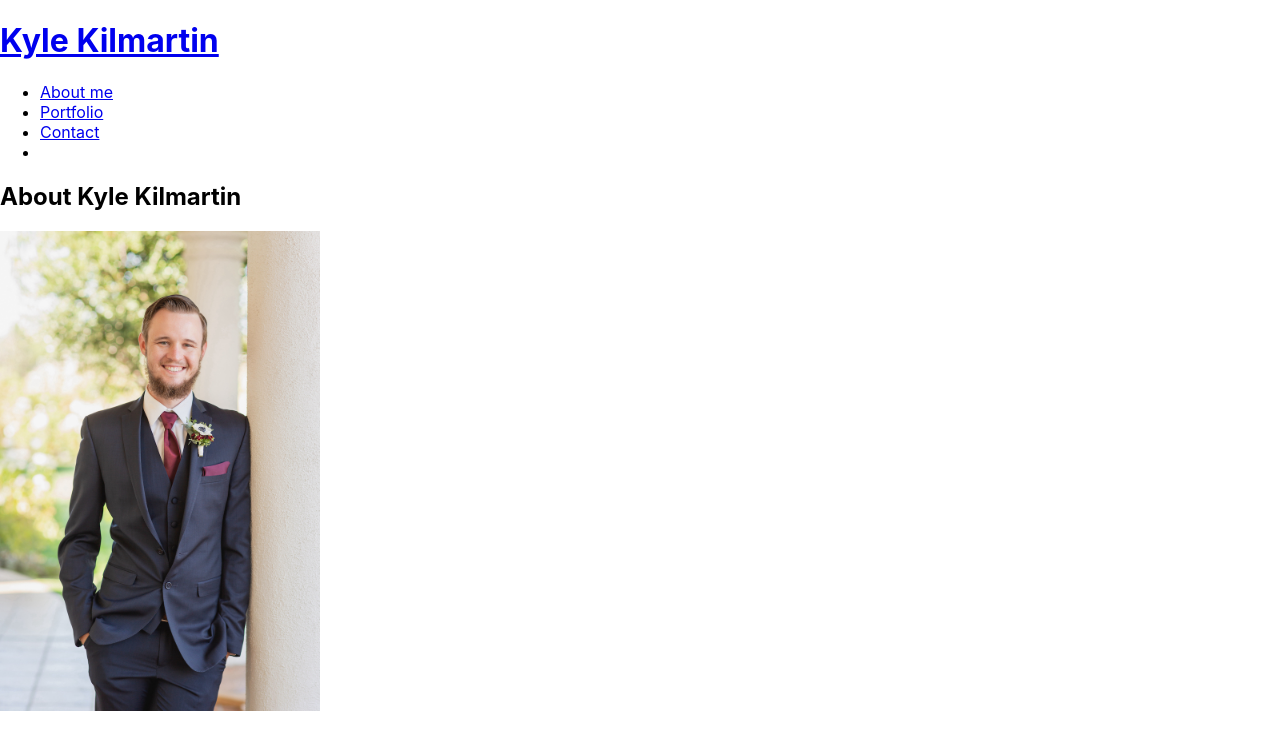
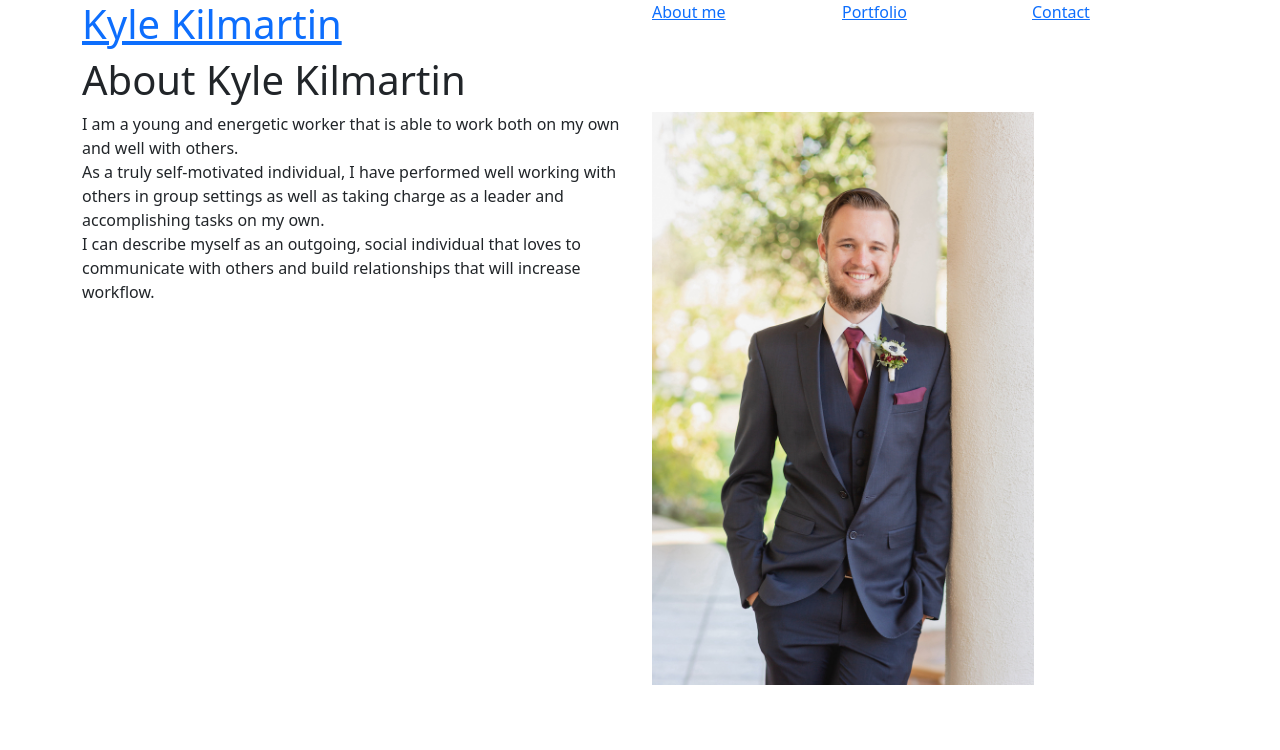
Before and after one commit to KyleKilmartin371/Kyles-Portfolio, a React (Create React App) app: page / in a window 1280 px wide. Shown: the top 750 px of the page. Built offline with nearby package versions, Linux system fonts and the light colour scheme.

Commit message:
nav and about bootstrap

```diff
--- a/package.json
+++ b/package.json
@@ -6,7 +6,9 @@
     "@testing-library/jest-dom": "^5.15.0",
     "@testing-library/react": "^11.2.7",
     "@testing-library/user-event": "^12.8.3",
+    "bootstrap": "^5.1.3",
     "react": "^17.0.2",
+    "react-bootstrap": "^2.0.2",
     "react-dom": "^17.0.2",
     "react-scripts": "4.0.3",
     "web-vitals": "^1.1.2"
--- a/src/components/About/index.js
+++ b/src/components/About/index.js
@@ -1,13 +1,40 @@
-import React from 'react';
-import profileImage from '../../assets/profile-image.jpg';
+import React from "react";
+import profileImage from "../../assets/profile-image.jpg";
+// import "bootstrap/dist/css/bootstrap.min.css";
+import {Container, Row, Col } from 'react-bootstrap';
 
 function About() {
-    return (
-<section className="my-5">
-  <h1 id="about">About Kyle Kilmartin</h1>
-  <img src={profileImage} className="my-2" style={{ width: "25%" }} alt="profile" />
-</section>
-      );
+  return (
+    <Container>
+      <Row>
+          <Col xs={12} md={6}>
+            <h1 id="about">About Kyle Kilmartin</h1>
+            </ Col>
+            </Row>
+            <Row>
+          <Col xs={12} md={6}>
+            <p>
+              I am a young and energetic worker that is able to work both on my
+              own and well with others.
+              <br />
+              As a truly self-motivated individual, I have performed well
+              working with others in group settings as well as taking charge as
+              a leader and accomplishing tasks on my own.
+              <br />I can describe myself as an outgoing, social individual that
+              loves to communicate with others and build relationships that will
+              increase workflow.
+            </p>
+          </Col>
+          <Col>
+            <img
+              src={profileImage}
+              style={{ width: "70%" }}
+              alt="profile"
+            />
+          </Col>
+      </Row>
+    </Container>
+  );
 }
 
 export default About;
--- a/src/components/Nav/index.js
+++ b/src/components/Nav/index.js
@@ -1,35 +1,27 @@
 import React from "react";
-
+import { Container, Row, Col } from "react-bootstrap";
 
 function Nav() {
   return (
-    <header className="flex-row px-1">
-      <h1>
-        <a data-testid="link" href="/">
-          Kyle Kilmartin
-        </a>
-      </h1>
-      <nav>
-        <ul className="flex-row">
-          <li className="mx-2">
-            <a href="#about" >
-              About me
-            </a>
-          </li>
-          <li className="mx-2">
-            <a href="#portfolio" >
-              Portfolio
-            </a>
-          </li>
-          <li className="mx-2">
-            <a href="#contact" >
-              Contact
-            </a>
-          </li>
-          <li className="mx-2"></li>
-        </ul>
-      </nav>
-    </header>
+    <Container>
+      <Row>
+        <Col xs={12} md={6}>
+          <h1>
+            <a href="/"> Kyle Kilmartin </a>
+          </h1>
+        </Col>
+
+        <Col xs={12} md={2}>
+          <a href="#about">About me</a>
+        </Col>
+        <Col xs={12} md={2}>
+          <a href="#portfolio">Portfolio</a>
+        </Col>
+        <Col xs={12} md={2}>
+          <a href="#contact">Contact</a>
+        </Col>
+      </Row>
+    </Container>
   );
 }
 
--- a/src/index.js
+++ b/src/index.js
@@ -3,6 +3,7 @@ import ReactDOM from 'react-dom';
 import './index.css';
 import App from './App';
 import reportWebVitals from './reportWebVitals';
+import 'bootstrap/dist/css/bootstrap.min.css';
 
 ReactDOM.render(
   <React.StrictMode>
```
Also changed, not shown: 1 other file (tests, documents, lock files or other folders).
